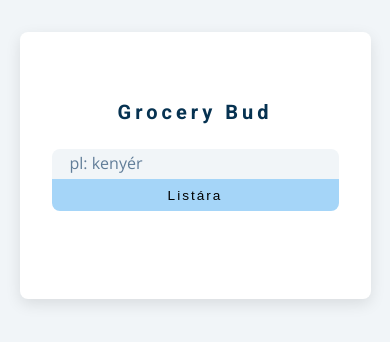
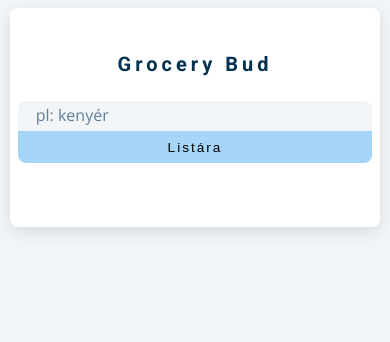
Before and after one commit to koribe/grocery_netlify_mongo, a website with bundled scripts: page index.html in a window 390 px wide. Built offline with nearby package versions, Linux system fonts and the light colour scheme; files whose address does not match are found by name.

Commit message:
section padding fixed for mobile and edit-input max-width added

```diff
--- a/styles.css
+++ b/styles.css
@@ -161,15 +161,17 @@ p {
 }
 
 .section-center {
-  width: 90vw;
+  width: 95vw;
   margin: 0 auto;
   max-width: 35rem;
-  margin-top: 2rem;
+  margin-top: 0.5rem;
+  padding: 0.5rem;
 }
 @media screen and (min-width: 992px) {
   .section-center {
     width: 95vw;
     margin-top: 8rem;
+    padding: 2rem;
   }
 }
 main {
@@ -187,7 +189,6 @@ Grocery List
   border-radius: var(--radius);
   box-shadow: var(--light-shadow);
   transition: var(--transition);
-  padding: 2rem;
 }
 .section-center:hover {
   box-shadow: var(--dark-shadow);
@@ -355,6 +356,7 @@ Grocery List
   color: var(--clr-red-dark);
 }
 #edit-input {
+  max-width: 12rem;
   background: var(--clr-grey-10);
   border-color: transparent;
   font-size: 1rem;
```
